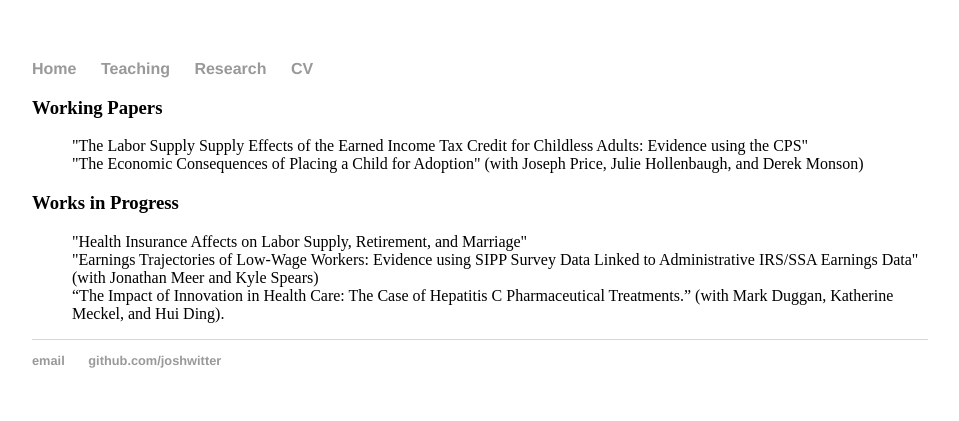
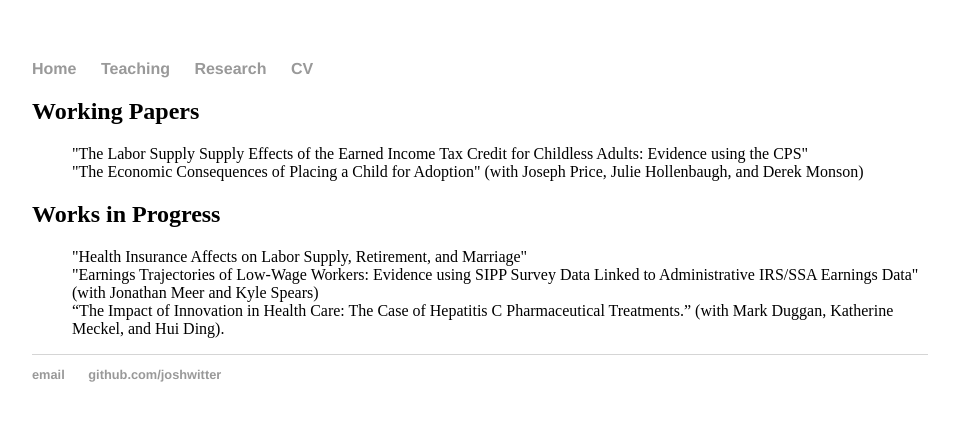
Before and after one commit to joshwitter/joshwitter.github.io, a Jekyll site: the page built from research/index.html, in a window 1280 px wide. Shown: the top 421 px of the page, without its empty margins (160-1119 px from the left). Built offline with Jekyll 4.4.1, drawn with Linux system fonts in a browser that asks for light colours.

```diff
--- a/research/index.html
+++ b/research/index.html
@@ -3,7 +3,7 @@ layout: default
 title: Research
 ---
 <div class="research">
-<h3>Working Papers</h3>
+<h2>Working Papers</h2>
 <ul style="list-style-type:none;">
   <li> "The Labor Supply Supply Effects of the Earned Income Tax Credit for Childless Adults: Evidence using the
   CPS" </li>
@@ -12,7 +12,7 @@ title: Research
 
 </ul>
 
-<h3>Works in Progress</h3>
+<h2>Works in Progress</h2>
 <ul style="list-style-type:none;">
   <li> "Health Insurance Affects on Labor Supply, Retirement, and Marriage" </li>
   <li> "Earnings Trajectories of Low-Wage Workers: Evidence using SIPP Survey Data Linked to Administrative
```
